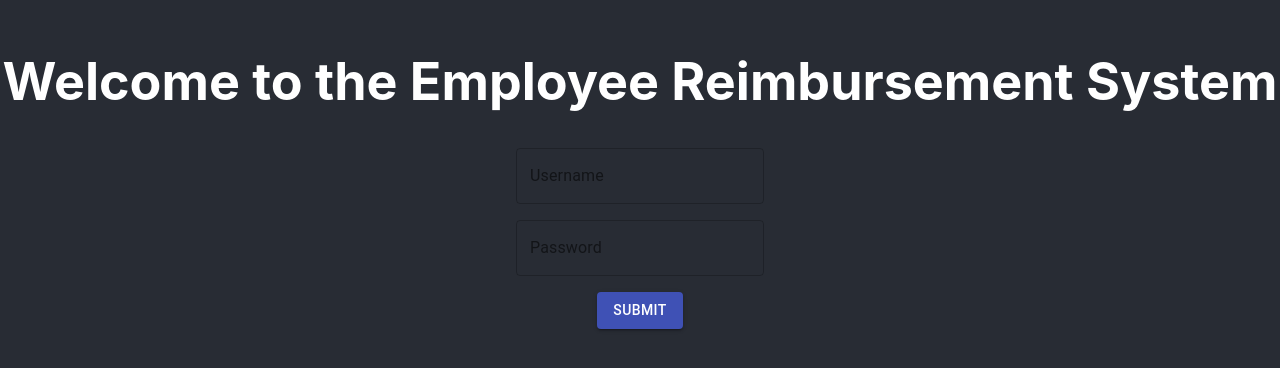
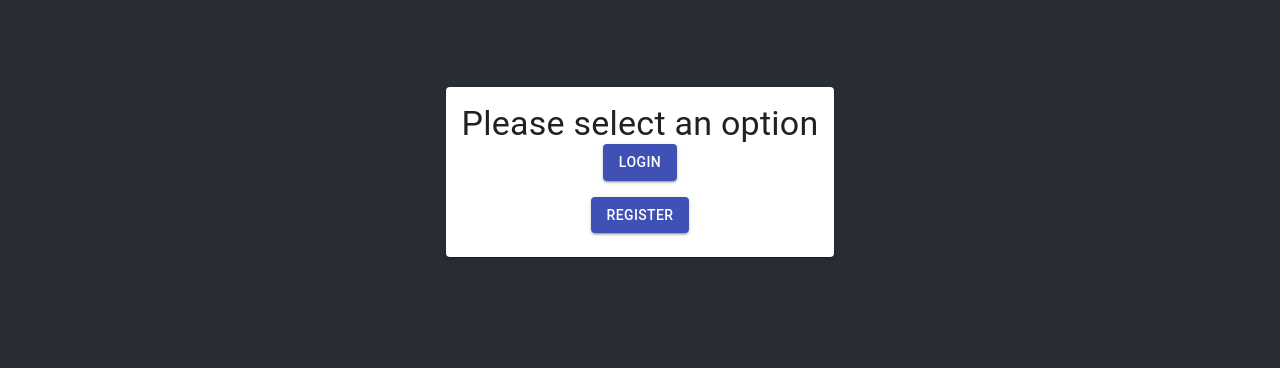
Before and after one commit to Revature-Canada-Project-2-Team-4/Project-2-frontend, a React (Create React App) app in the folder trade-stars/: page / in a window 1280 px wide. Shown: the part 228-596 px from the top of the page. Built offline with nearby package versions, Linux system fonts and the light colour scheme.

Commit message:
routing changes, model changes and more

```diff
--- a/trade-stars/src/App.tsx
+++ b/trade-stars/src/App.tsx
@@ -1,4 +1,4 @@
-import { Link, Switch } from 'react-router-dom';
+import { Link, Switch, useHistory } from 'react-router-dom';
 import React, { useState } from 'react';
 import { Route, BrowserRouter as Router } from 'react-router-dom';
 import './App.css';
@@ -11,24 +11,36 @@ import { Button } from '@material-ui/core';
 import { ViewAppointments } from './components/customer/view-app/ViewAppointments';
 import { LoginForm } from './components/login/LoginForm';
 import { User } from './models/User';
+import { LandingPage } from './components/landing-page/LandingPage';
+import { TradesmanReviews } from './components/tradesman/reviews/TradesmanReviews';
+import { CreateReview } from './components/reviews/CreateReview';
 
 
 
 function App() {
   const [user, changeUser] = useState<User>();
 
+
+
+
   return (
     <div className="App">
       <header className="App-header">
 
       <Router>
-      <Route path= "/TradesmenRegister" exact component = {TradesmenRegister} />
+
       <Route path= "/TradesmenCompanyRegister" exact component = {TradesmenCompanyRegister} />
       <Route path="/dashboard">
         <ClippedDrawer updateCurrentUser={changeUser} currentUser={user}/>
       </Route>
+      <Route exact path="/login">
+        <LoginForm updateCurrentUser={changeUser} currentUser={user}/>
+      </Route>
+      <Route path= "/register" exact component = {TradesmenRegister}>
+        <TradesmenRegister />
+      </Route>
       <Route exact path="/">
-        <LoginForm updateCurrentUser={changeUser} currentUser={user}/>
+        <LandingPage />
       </Route>
       </Router>
 
--- /dev/null
+++ b/trade-stars/src/components/landing-page/LandingPage.tsx
@@ -0,0 +1,68 @@
+import { Card, CardContent, Grid, makeStyles, Typography } from "@material-ui/core";
+import { Button } from "@material-ui/core";
+import React from "react";
+import { useHistory } from "react-router-dom";
+
+const useStyles = makeStyles({
+  root: {
+    minWidth: 275,
+  },
+  bullet: {
+    display: "inline-block",
+    margin: "0 2px",
+    transform: "scale(0.8)",
+  },
+  title: {
+    fontSize: 14,
+  },
+  pos: {
+    marginBottom: 12,
+  },
+});
+
+export const LandingPage: React.FunctionComponent<any> = (props) => {
+  const classes = useStyles();
+
+  let history = useHistory();
+
+  const navToLogin = () => {
+    history.push("/login");
+  };
+  const navToRegister = () => {
+    history.push("/register");
+  };
+
+  return (
+    <div>
+      <Card className={classes.root }>
+        <CardContent>
+          <Typography variant="h4" component="h1">
+            Please select an option
+          </Typography>
+          <Grid
+            container
+            direction="column"
+            justify="flex-start"
+            alignItems="center"
+            spacing={2}
+          >
+            <Grid item>
+              <Button variant="contained" color="primary" onClick={navToLogin}>
+                Login
+              </Button>
+            </Grid>
+            <Grid item>
+              <Button
+                variant="contained"
+                color="primary"
+                onClick={navToRegister}
+              >
+                Register
+              </Button>
+            </Grid>
+          </Grid>
+        </CardContent>
+      </Card>
+    </div>
+  );
+};
--- a/trade-stars/src/components/login/LoginForm.tsx
+++ b/trade-stars/src/components/login/LoginForm.tsx
@@ -1,20 +1,48 @@
 import React, { useState } from "react";
-import { Button, Grid, TextField } from "@material-ui/core";
+import {
+  Button,
+  Card,
+  CardContent,
+  CardHeader,
+  Grid,
+  makeStyles,
+  TextField,
+  Typography,
+} from "@material-ui/core";
 import { tsLogin } from "../../remote/trade-stars/trade-stars-functions";
 import { User } from "../../models/User";
 import { useHistory } from "react-router";
+import { Link } from "react-router-dom";
 
 interface ILoginProps {
-  updateCurrentUser: (u:User) => void
-  currentUser: User
+  updateCurrentUser: (u: User) => void;
+  currentUser: User;
 }
 
+const useStyles = makeStyles({
+  root: {
+    minWidth: 275,
+  },
+  bullet: {
+    display: "inline-block",
+    margin: "0 2px",
+    transform: "scale(0.8)",
+  },
+  title: {
+    fontSize: 14,
+  },
+  pos: {
+    marginBottom: 12,
+  },
+});
+
 export const LoginForm: React.FunctionComponent<ILoginProps> = (props) => {
+  const classes = useStyles();
+
   const [username, changeUsername] = useState("");
   const [password, changePassword] = useState("");
 
   let history = useHistory();
-
 
   const handleUsernameChange = (e: React.ChangeEvent<HTMLInputElement>) => {
     changeUsername(e.target.value);
@@ -33,9 +61,9 @@ export const LoginForm: React.FunctionComponent<ILoginProps> = (props) => {
     try {
       let user = await tsLogin(username, password);
       props.updateCurrentUser(user);
-      console.log(user)
+      console.log(user);
       // TODO: redirect user to either employee dashboard or manager dashboard based on role
-      if(user) {
+      if (user) {
         // navigate based on if user is returned
         history.push("/dashboard");
       }
@@ -46,7 +74,12 @@ export const LoginForm: React.FunctionComponent<ILoginProps> = (props) => {
 
   return (
     <>
-    <h1>Welcome to the Employee Reimbursement System</h1>
+      <h1>Welcome to Trade Stars</h1>
+      <Card className={classes.root}>
+        <CardContent>
+          <Typography className={classes.pos} variant="h5" component="h2">
+            Please login to continue
+          </Typography>
           <form onSubmit={handleSubmitLogin} noValidate autoComplete="off">
             <Grid
               container
@@ -84,6 +117,8 @@ export const LoginForm: React.FunctionComponent<ILoginProps> = (props) => {
               </Grid>
             </Grid>
           </form>
+        </CardContent>
+      </Card>
     </>
   );
 };
--- a/trade-stars/src/components/reviews/CreateReview.tsx
+++ b/trade-stars/src/components/reviews/CreateReview.tsx
@@ -25,7 +25,7 @@ const useStyles = makeStyles((theme: Theme) =>
   }),
 );
 
-export default function MultilineTextFields() {
+export const CreateReview: React.FunctionComponent<any> = (props) =>  {
   const classes = useStyles();
   const [review, changeReview] = React.useState('Controlled');
   const [stars, changeStars] = useState("");
```
Also changed, not shown: trade-stars/src/models/User.ts (+6 -4 lines). Lines whose indentation alone changed are shown as unchanged.
